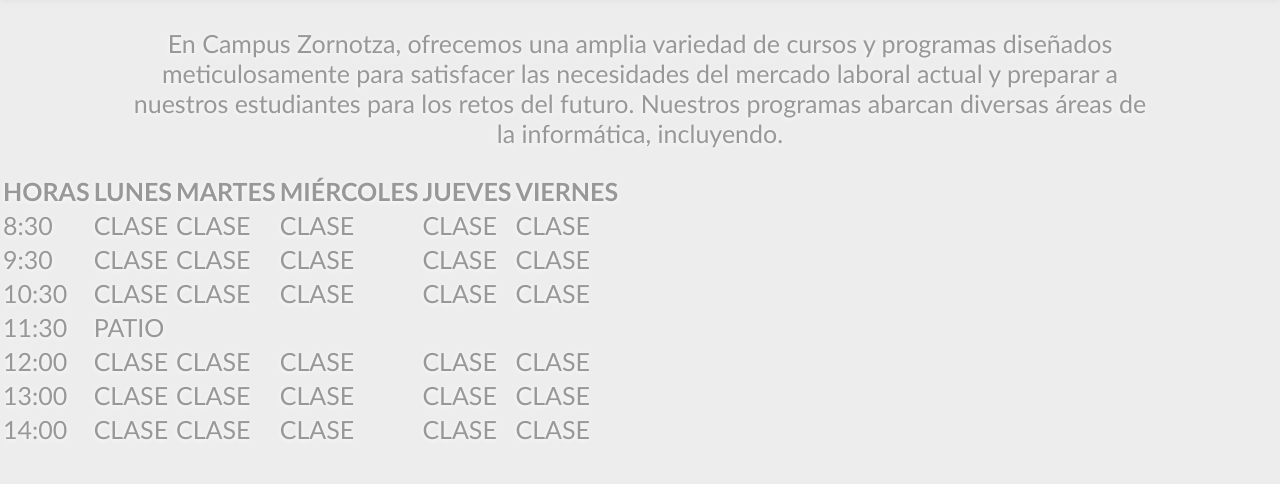
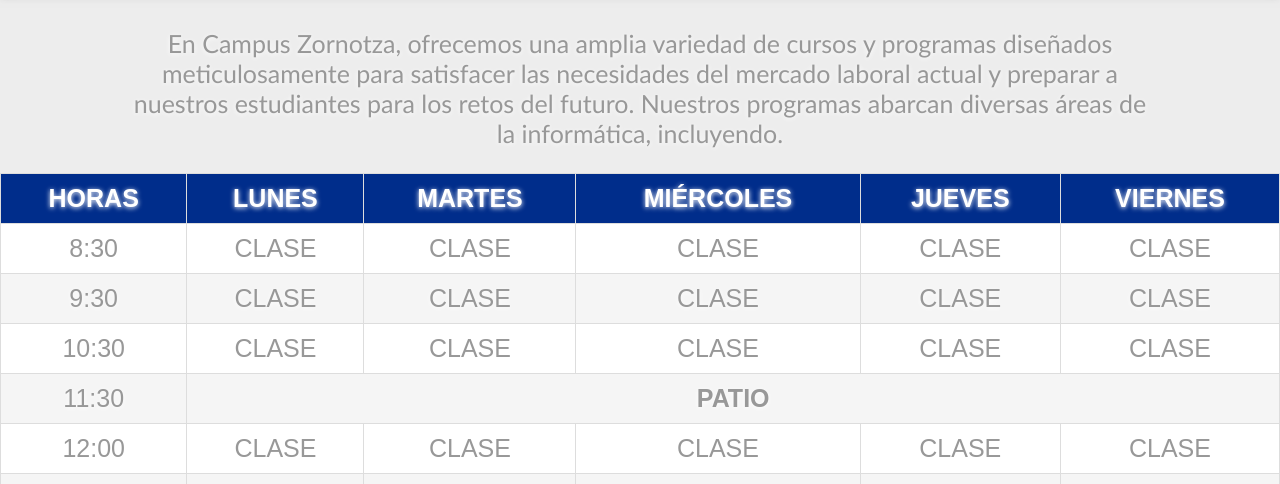
Before and after one commit to AnderCov/AnderCov, a plain HTML site: page cyp.html in a window 1280 px wide. Shown: the part 264-748 px from the top of the page. Drawn offline with Linux system fonts and the light colour scheme.

Commit message:
Update estiloscyp.css

```diff
--- a/estiloscyp.css
+++ b/estiloscyp.css
@@ -176,6 +176,39 @@ nav li:hover {
     margin-top: -45px;
 }
 
+table {
+    width: 100%;
+    border-collapse: collapse;
+    margin-top: 20px;
+    font-family: Arial, sans-serif;
+}
+
+thead tr {
+    background-color: #002d8b;
+    color: white;
+    text-align: center;
+}
+
+th, td {
+    padding: 10px;
+    border: 1px solid #ddd;
+    text-align: center;
+}
+
+tbody tr:nth-child(even) {
+    background-color: #f5f5f5;
+}
+
+tbody tr:nth-child(odd) {
+    background-color: #ffffff;
+}
+
+tbody tr td[colspan] {
+    background-color: #f5f5f5;
+    font-weight: bold;
+    text-align: center;
+}
+
 .apartados h3 {
     text-align: center;
     background-color: lightgrey;
```
